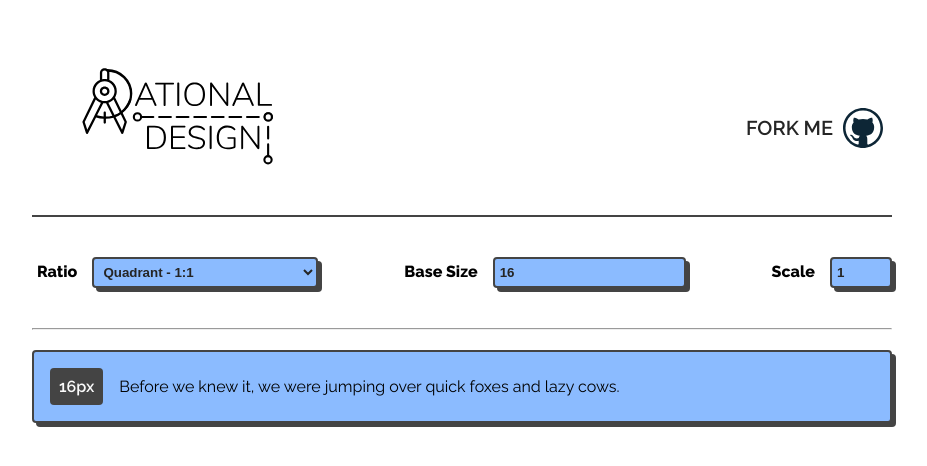
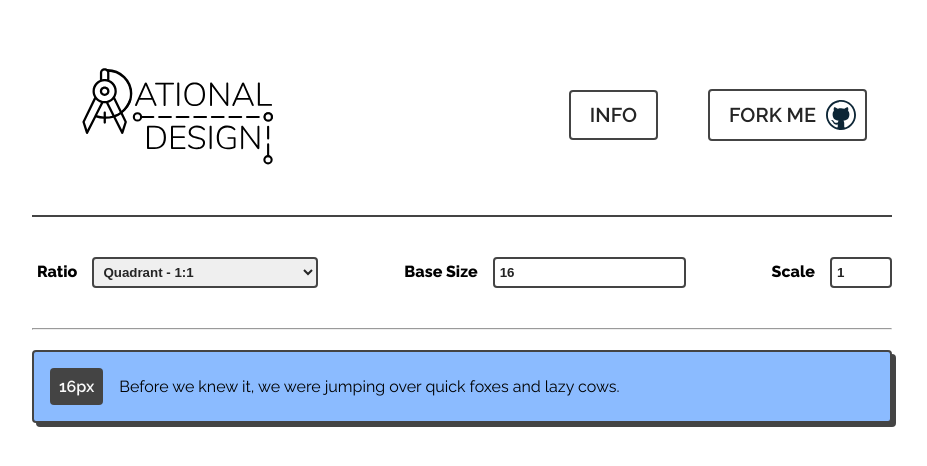
Before and after one commit to timmybytes/rational-design, a React (Create React App) app: page / in a window 1280 px wide. Shown: the top 466 px of the page, without its empty margins (178-1105 px from the left). Built offline with nearby package versions, Linux system fonts and the light colour scheme.

Commit message:
(feat): Add info message and show/hide button

```diff
--- a/src/Header.jsx
+++ b/src/Header.jsx
@@ -1,15 +1,37 @@
-import React from 'react';
+import React, { useState } from 'react';
 import logo from './rational-design-logo-card.svg';
 import githubLogo from './github-logo-icon.svg';
 
-const Header = () => (
-  <header className='header'>
-    <img src={logo} alt='logo' />
-    <a className='header__link' href='https://github.com/timmybytes/rational-design'>
-      <span>Fork Me</span>
-      <img src={githubLogo} alt='Github logo' />
-    </a>
-  </header>
-);
+const Header = () => {
+  const [showInfo, setShowInfo] = useState('none');
+
+  const handleClick = () => {
+    showInfo === 'none' ? setShowInfo('block') : setShowInfo('none');
+  };
+  return (
+    <>
+      <header className='header'>
+        <img className='header__logo' src={logo} alt='logo' />
+        <nav className='header__links'>
+          <a className='header__links-link' href='#' onClick={handleClick}>
+            <span className='header__links-link--span'>Info</span>
+          </a>
+          <a className='header__links-link' href='https://github.com/timmybytes/rational-design'>
+            <span className='header__links-link--span'>Fork Me</span>
+            <img className='header__links-link--icon' src={githubLogo} alt='Github logo' />
+          </a>
+        </nav>
+      </header>
+      <article className='info' style={{ display: showInfo }}>
+        <p>
+          Choose a <strong>ratio</strong>, <strong>base font-size</strong> (pixels), and{' '}
+          <strong>scale</strong> to create a ratio-based type scale! Use the increments of the scale
+          to create projects with pleasing relational sizes.
+        </p>
+        <button onClick={handleClick}>Close</button>
+      </article>
+    </>
+  );
+};
 
 export default Header;
--- a/src/_header.scss
+++ b/src/_header.scss
@@ -1,68 +1,86 @@
 .header {
-  // background: palevioletred;
-  padding-top: 20px;
+  align-items: center;
+  border-bottom: 2px solid #444444;
   display: flex;
   flex-direction: row;
   justify-content: space-between;
-  align-items: center;
   padding-bottom: 25px;
-  border-bottom: 2px solid #444444;
+  padding-top: 20px;
   @media screen and (max-width: 400px) {
+    align-items: stretch;
     flex-direction: column;
     justify-content: center;
-    align-items: stretch;
-    &__link {
-      margin: 0 auto;
-      margin-top: 0;
-    }
   }
-  img {
+  &__logo {
+    height: auto;
+    max-width: 300px;
     width: 100%;
-    max-width: 300px;
-    height: auto;
   }
-  &__title {
-    font-size: 1.5rem;
-    text-transform: uppercase;
-    font-weight: 900;
-    letter-spacing: 1px;
-    background: #8bbbff;
+}
+
+.header__links {
+  display: flex;
+  flex-direction: row;
+  // justify-content: space-evenly;
+  align-items: center;
+  &-link {
+    align-items: center;
+    border-radius: 4px;
     border: 2px solid #444444;
-    color: #444444;
-    padding: 9px;
-    border-radius: 4px;
-    box-shadow: 4px 4px 0 #444444;
-  }
-  &__link {
+    color: #252525;
     display: flex;
     flex-direction: row;
-    align-items: center;
+    margin-top: 25px;
+    margin: 25px;
+    min-height: 50px;
+    padding: 9px;
     text-decoration: none;
-    margin-top: 25px;
-    color: #252525;
-    padding: 9px;
-    border-radius: 4px;
+    &:hover {
+      background: #8bbbff;
+      box-shadow: 4px 4px 0 #444444;
+      transition: 0.3s;
+    }
     @media screen and (max-width: 400px) {
       margin: 0 auto;
-      margin-top: 0;
+      margin-top: 10px;
     }
-    span {
-      // font-family: 'Nunito';
+    &--span {
       font-size: 1.25rem;
       font-weight: 600;
+      margin: 0 10px;
       text-transform: uppercase;
-      padding-right: 10px;
       @media screen and (max-width: 400px) {
         font-size: 1rem;
       }
     }
-    img {
+    &--icon {
+      height: auto;
+      max-width: 30px;
       width: 100%;
-      max-width: 40px;
-      height: auto;
       @media screen and (max-width: 400px) {
         max-width: 25px;
       }
     }
   }
 }
+
+.info {
+  display: none;
+  line-height: 1.3;
+  padding: 5px;
+  button {
+    padding: 5px;
+    margin: 5px 0;
+    background: none;
+    border: 2px solid #252525;
+    border-radius: 4px;
+    font-family: inherit;
+    font-weight: 600;
+    width: 100%;
+    &:hover {
+      background: #8bbbff;
+      box-shadow: 4px 4px 0 #444444;
+      transition: 0.3s;
+    }
+  }
+}
--- a/src/index.scss
+++ b/src/index.scss
@@ -37,13 +37,16 @@ body {
       font-size: 1rem;
     }
     &-select {
-      background-color: #8bbbff;
       border: 2px solid #444444;
-      box-shadow: 4px 4px 0 #444444;
       color: #252525;
       font-weight: bold;
       padding: 5px;
       border-radius: 4px;
+      &:hover {
+        transition: 0.3s;
+        background: #8bbbff;
+        box-shadow: 4px 4px 0 #444444;
+      }
     }
     select:focus {
       color: #252525;
@@ -63,13 +66,16 @@ body {
       font-size: 1rem;
     }
     &-input {
-      background-color: #8bbbff;
       border: 2px solid #444444;
-      box-shadow: 4px 4px 0 #444444;
       color: #252525;
       border-radius: 4px;
       font-weight: bold;
       padding: 5px;
+      &:hover {
+        transition: 0.3s;
+        background: #8bbbff;
+        box-shadow: 4px 4px 0 #444444;
+      }
     }
     input[type='number']:focus {
       color: #252525;
@@ -80,6 +86,7 @@ body {
   &__scale {
     margin: 0.25rem 0;
     display: flex;
+    justify-content: space-between;
     padding: 20px 0;
     order: 3;
     &-label {
@@ -89,13 +96,16 @@ body {
       padding: 5px;
     }
     &-input {
-      background-color: #8bbbff;
       border: 2px solid #444444;
-      box-shadow: 4px 4px 0 #444444;
       color: #252525;
       padding: 5px;
       font-weight: bold;
       border-radius: 4px;
+      &:hover {
+        transition: 0.3s;
+        background: #8bbbff;
+        box-shadow: 4px 4px 0 #444444;
+      }
     }
     input[type='number']:focus {
       background: #8bbbff;
```
Also changed, not shown: src/info-icon.svg (added), 1 other file (tests, documents, lock files or other folders).
